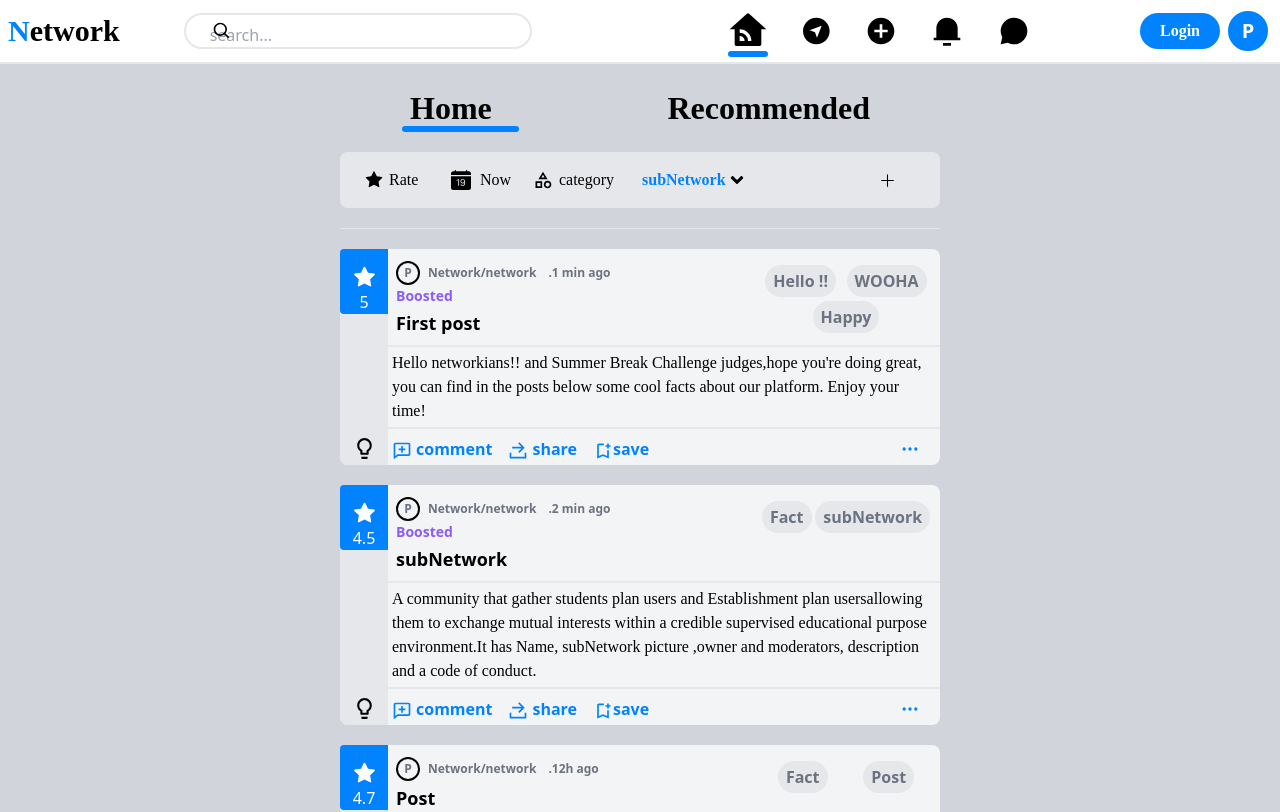
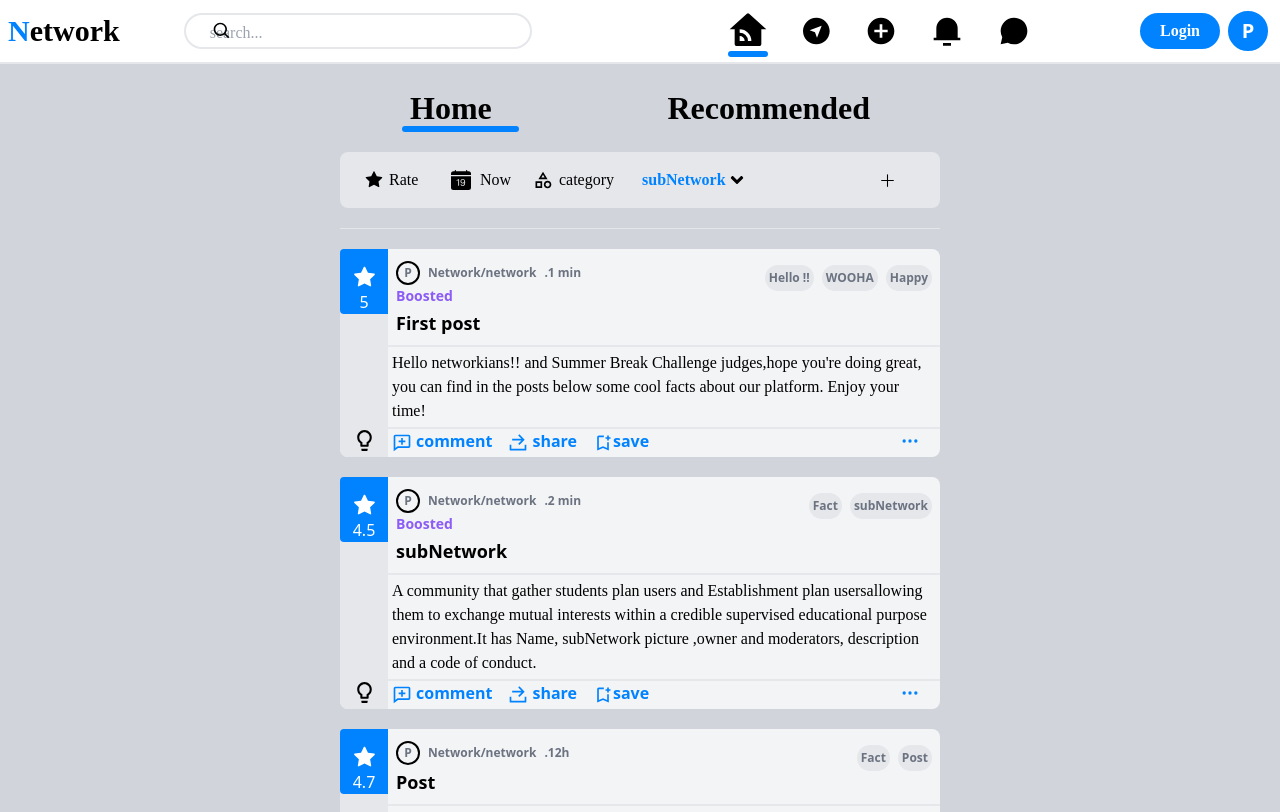
Before and after one commit to i710M3D/Network, a React (Create React App) app: page / in a window 1280 px wide. Shown: the top 812 px of the page. Built offline with nearby package versions, Linux system fonts and the light colour scheme.

Commit message:
5th commit

```diff
--- a/src/App.js
+++ b/src/App.js
@@ -1,6 +1,6 @@
 
 
-import { BrowserRouter,Route, Router, Routes } from "react-router-dom";
+import { BrowserRouter,Route,  Routes } from "react-router-dom";
 import Home from './Home';
 import CreatePost from './CreatePost';
 import Singin from './signin';
@@ -9,8 +9,7 @@ import Search from "./Search";
 import { useState } from "react";
 import Subplans from "./Subplans";
 import Signup2 from "./signup2";
-import Post from "./Post";
-import Posts from "./Posts";
+
 
 
 
--- a/src/Content.js
+++ b/src/Content.js
@@ -3,10 +3,11 @@ import sbc from "./imgs/1628016249403.jfif";
 import djz from "./imgs/1526292777576.jfif";
 import gdsc from "./imgs/gdsc.png";
 import usthb from "./imgs/usthb.jfif";
+import incubeMe from "./imgs/incubeMe.png";
 import Posts from './Posts';
 import { Link } from "react-router-dom";
 import { useState } from "react";
-const Content = ({side}) => {
+const Content = ({side,hr}) => {
     const [more, setMore] = useState(false);
     return (
         <div className="z-40  flex  ml-5 sm:mx-auto 2xl:ml-[11.9%] max-w-[80%]  ">
@@ -17,80 +18,58 @@ const Content = ({side}) => {
                 </div>
                 <p className=' text-[16px] font-semibold text-gray-500 mx-auto border-b-2 border-gray-200 pb-2 w-[70%] text-center'>Username</p>
                 <p className="text-center text-xs text-gray-400 mt-2 mb-2 border-gray-200 border-b-2 pb-2 w-[80%] mx-auto ">Lorem Ipsum is simply dummy text of the printing and typesetting industry. Lorem Ipsum has been the industry's standard dummy text ever since the 1500s, when an unknown printer took a galley of type and scrambled it to make a type specimen book.</p>
-                <div className="mx-4 flex mt-2 cursor-pointer">
-                    <div className="w-5 h-5 bg-gray-200 rounded-full mr-1 mb-2 "></div>
-                    <div className="w-5 h-5 bg-gray-200 rounded-full mr-1 mb-2 "></div>
-                    <div className="w-5 h-5 bg-gray-200 rounded-full mr-1 mb-2"></div>
-                    <div className="w-5 h-5 bg-gray-200 rounded-full mr-1 mb-2"></div>
-                    <div className="w-5 h-5 bg-gray-200 rounded-full mr-1 mb-2"></div>
-                    <div className="w-5 h-5 bg-gray-200 rounded-full mr-1 mb-2"></div>
-                    <div className="w-5 h-5 bg-gray-200 rounded-full mr-1 mb-2"></div>
-                    <div className="w-5 h-5 bg-gray-200 rounded-full mr-1 mb-2"></div>
-                    <div className="w-5 h-5 bg-gray-200 rounded-full mr-1 mb-2"></div>
-                </div>
-                <div className="mx-4 flex  cursor-pointer">
-                    <div className="w-5 h-5 bg-gray-200 rounded-full mr-1 mb-2 "></div>
-                    <div className="w-5 h-5 bg-gray-200 rounded-full mr-1 mb-2 "></div>
-                    <div className="w-5 h-5 bg-gray-200 rounded-full mr-1 mb-2"></div>
-                    <div className="w-5 h-5 bg-gray-200 rounded-full mr-1 mb-2"></div>
-                    <div className="w-5 h-5 bg-gray-200 rounded-full mr-1 mb-2"></div>
-                    <div className="w-5 h-5 bg-gray-200 rounded-full mr-1 mb-2"></div>
-                    <div className="w-5 h-5 bg-gray-200 rounded-full mr-1 mb-2"></div>
-                    <div className="w-5 h-5 bg-gray-200 rounded-full mr-1 mb-2"></div>
-                    <div className="w-5 h-5 bg-gray-200 rounded-full mr-1 mb-2"></div>
-                </div>
-                <div className="mx-4 flex pb-1 border-b-2 border-b-gray-200 cursor-pointer">
-                    <div className="w-5 h-5 bg-gray-200 rounded-full mr-1 mb-2 "></div>
-                    <div className="w-5 h-5 bg-gray-200 rounded-full mr-1 mb-2 "></div>
-                    <div className="w-5 h-5 bg-gray-200 rounded-full mr-1 mb-2"></div>
-                    <div className="w-5 h-5 bg-gray-200 rounded-full mr-1 mb-2"></div>
-                    <div className="w-5 h-5 bg-gray-200 rounded-full mr-1 mb-2"></div>
-                    <div className="w-5 h-5 bg-gray-200 rounded-full mr-1 mb-2"></div>
-                    <div className="w-5 h-5 bg-gray-200 rounded-full mr-1 mb-2"></div>
-                    <div className="w-5 h-5 bg-gray-200 rounded-full mr-1 mb-2"></div>
-                    <div className="w-5 h-5 bg-gray-200 rounded-full mr-1 mb-2"></div>
-                </div>
-                <div className="flex items-center   border-b-2 w-[90%] mx-auto cursor-pointer">
+                <Badges/>
+                <Badges/>
+                <Badges/>
+                <div className="flex items-center border-t-2   border-b-2 w-[90%] mx-auto cursor-pointer">
                     <MdOutlineBookmarkAdd size={25} className=' ' /><p className=' text-[#0183FF] font-semibold font-mon text-[16px] py-2 hover:text-blue-600' >saved</p>
                 </div>
                 <Link to="/signin" className="text-[#0183FF] font-mon font-semibold my-2 ml-9 cursor-pointer hover:text-blue-600">
                     <h1 >Login</h1>
                 </Link>
             </div>
-            <Posts className="max-w-fit" />
+             <Posts hr={hr} />
             <div className={`w-80 h-fit border-2  flex-col ml-auto rounded-lg bg-gray-100 cursor-pointer hidden 2xl:flex ${side ? ' -translate-x-36 ease-in-out duration-300' : 'ml-auto ease-in-out duration-300'}  `}>
                 <h1 className="font-mon font-bold text-gray-500 my-2 ml-2 text-lg border-b-2 w-[90%] cursor-default">Find new subNetworks</h1>
 
-                <div className=" flex w-[90%] border-b-2 py-2 ml-2 items-center  ">
-                    <div className="w-11 h-11  bg-white rounded-full mr-2"> <img src={sbc} alt="" className="rounded-full" /></div>
-                    <h2 className="font-pop font-semibold text-[14px] text-gray-500 " >Summer Break Challenge</h2>
-                    <h2 className="px-3 font-semibold font-mon text-white bg-[#0183FF] rounded-full ml-auto mr-4 hover:scale-110 hover:bg-blue-600 py-[2px]">Join</h2>
-                </div>
-                <div className=" flex w-[90%] border-b-2 py-2 ml-2 items-center  ">
-                    <div className="w-11 h-11  bg-white rounded-full mr-2"> <img src={djz} alt="" className="rounded-full" /></div>
-                    <h2 className="font-pop font-semibold text-[14px] text-gray-500 " >Djezzy</h2>
-                    <h2 className="px-3 font-semibold font-mon text-white bg-[#0183FF] rounded-full ml-auto mr-4 hover:scale-110 hover:bg-blue-600 py-[2px]">Join</h2>
-                </div>
+               <SubNetworks img={sbc} name="Summer Break Challenge" />
+               <SubNetworks img={djz} name="Djezzy" />
                 <div className=" flex w-[90%]  py-2 ml-2 items-center border-b-2  ">
                     <div className="w-11 h-11  bg-white rounded-full mr-2 flex justify-center items-center text-[#0183FF] font-mon font-semibold text-3xl">N</div>
                     <h2 className="font-pop font-semibold text-[14px] text-gray-500  " >Network</h2>
                     <h2 className="px-3 font-semibold font-mon text-white bg-[#0183FF] rounded-full ml-auto mr-4 hover:scale-110 hover:bg-blue-600 py-[2px]">Join</h2>
                 </div>
-                {more && <div className=" flex w-[90%] border-b-2 py-2 ml-2 items-center  ">
-                    <div className="w-11 h-11  bg-white rounded-full mr-2"> <img src={gdsc} alt="" className="rounded-full" /></div>
-                    <h2 className="font-pop font-semibold text-[14px] text-gray-500 " >GDSC USTHB</h2>
-                    <h2 className="px-3 font-semibold font-mon text-white bg-[#0183FF] rounded-full ml-auto mr-4 hover:scale-110 hover:bg-blue-600 py-[2px]">Join</h2>
-                </div>}
-                {more && <div className=" flex w-[90%] border-b-2 py-2 ml-2 items-center  ">
-                    <div className="w-11 h-11  bg-white rounded-full mr-2"> <img src={usthb} alt="" className="rounded-full" /></div>
-                    <h2 className="font-pop font-semibold text-[14px] text-gray-500 " >Usthb</h2>
-                    <h2 className="px-3 font-semibold font-mon text-white bg-[#0183FF] rounded-full ml-auto mr-4 hover:scale-110 hover:bg-blue-600 py-[2px]">Join</h2>
-                </div>}
-                <h1 className="font-mon font-bold text-gray-500  text-lg  w-full bg-gray-200 flex items-center justify-center py-2 " onClick={() => setMore(!more)} ><p className="hover:drop-shadow-sm hover:scale-105">see all</p></h1>
+                {more && <SubNetworks img={gdsc} name="GDSC USTHB" />}
+                {more && <SubNetworks img={usthb} name="USTHB" />}
+                {more && <SubNetworks img={incubeMe} name="incubeMe" />}
+                <h1 className="font-mon font-bold text-gray-500  text-lg  w-full bg-gray-200 flex items-center justify-center py-2 " onClick={() => setMore(!more)} ><p className="hover:drop-shadow-sm hover:scale-105">see {more ? "less" : "all"}</p></h1>
             </div>
         </div>
     );
 }
+ const Badges = () => {
+    return ( <div className="mx-4 flex mt-2 cursor-pointer">
+    <div className="w-5 h-5 bg-gray-200 rounded-full mr-1 mb-2"></div>
+    <div className="w-5 h-5 bg-gray-200 rounded-full mr-1 mb-2"></div>
+    <div className="w-5 h-5 bg-gray-200 rounded-full mr-1 mb-2"></div>
+    <div className="w-5 h-5 bg-gray-200 rounded-full mr-1 mb-2"></div>
+    <div className="w-5 h-5 bg-gray-200 rounded-full mr-1 mb-2"></div>
+    <div className="w-5 h-5 bg-gray-200 rounded-full mr-1 mb-2"></div>
+    <div className="w-5 h-5 bg-gray-200 rounded-full mr-1 mb-2"></div>
+    <div className="w-5 h-5 bg-gray-200 rounded-full mr-1 mb-2"></div>
+    <div className="w-5 h-5 bg-gray-200 rounded-full mr-1 mb-2"></div>
+</div> );
+ }
+ const SubNetworks = ({img,name}) => {
+    return ( <div className=" flex w-[90%] border-b-2 py-2 ml-2 items-center  ">
+    <div className="w-11 h-11  bg-white rounded-full mr-2"> <img src={img} alt="" className="rounded-full" /></div>
+    <h2 className="font-pop font-semibold text-[14px] text-gray-500 " >{name}</h2>
+    <h2 className="px-3 font-semibold font-mon text-white bg-[#0183FF] rounded-full ml-auto mr-4 hover:scale-110 hover:bg-blue-600 py-[2px]">Join</h2>
+</div> );
+ }
+
+
+
 
 
 
--- a/src/Home.js
+++ b/src/Home.js
@@ -1,15 +1,17 @@
 
+import { useState } from 'react';
 import Content from './Content';
 
 import Filter from './filter';
 
 const Home = ({FunNav,side}) => {
     FunNav(true);
+    const [hr,sethr] = useState(true);
     return (
         <div className="App  w-full h-full relative  ">
 
-            <Filter />
-            <Content side={side} />
+            <Filter hr={hr} Funhr={sethr} />
+            <Content side={side} hr={hr} />
 
         </div>
     );
--- a/src/Post.js
+++ b/src/Post.js
@@ -6,7 +6,7 @@ import { HiOutlineDotsHorizontal } from "react-icons/hi";
 import { FaRegFlag } from "react-icons/fa";
 
 import { useState } from 'react';
-const Post = ( {user,rate,category,boost,content,img,time,title}) => {
+const Post = ( {user,rate,category,boost,content,img,time,title,follow}) => {
     const [down, setDown] = useState(true);
     const [light, setLight] = useState(true);
     const [star, setStar] = useState(true);
@@ -22,29 +22,30 @@ const Post = ( {user,rate,category,boost,content,img,time,title}) => {
                         <AiFillStar size={25} className={star ? 'mt-4' : 'mt-4 text-yellow-400'} />
                         <p className=' '>{rate}</p>
                     </div>
-                    <MdLightbulbOutline size={25} className={light ? 'mt-auto mb-1 hover:scale-110' : 'mt-auto mb-1 text-yellow-500 scale-110 hover:scale-110'} onClick={() => setLight(!light)}/>
+                    <MdLightbulbOutline size={25} className={light ? 'mt-auto mb-1 hover:scale-125' : 'mt-auto mb-1 text-yellow-500 scale-125 hover:scale-125'} onClick={() => setLight(!light)}/>
                 </div>
 
-                <div className=' max-w-[600px]'>
+                <div className=' w-full'>
                     <div className='flex '>
                         <div className='mr-auto'>
                         <div className="flex items-center justify-start  mt-3 ml-2">
-                            <div className='h-6 w-6 border-2 border-black rounded-[50%] flex justify-center items-center '><p className=' text-[12px] font-semibold text-gray-500'>P</p></div>
+                            <div className='h-6 w-6 border-2 border-black rounded-[50%] flex justify-center items-center p-2 '><p className=' text-[12px] font-semibold text-gray-500'>P</p></div>
                             <p className=' text-[12px] font-semibold text-gray-500 ml-2 mr-2 hover:underline '>{user}</p>
-                            <p className=' text-[12px] font-semibold text-gray-500 ml-1 '>.{time}</p>
+                            <p className=' text-[12px] font-semibold text-gray-500  '>.{time}</p>
                         </div>
                         { boost && <p className=' text-[14px] font-bold text-violet-500 ml-2 '>Boosted</p>}
                         <h1 className="ml-2 font-semibold text-[18px] mt-1 mb-2">{title}</h1>
                         </div>
 
-                        <Category category={category} />
+                        <Category category={category}  />
+                    { follow && <h2 className="sm:w-12 sm:h-6 px-2 h-5 sm:px-0  font-mon text-white bg-[#0183FF]  rounded-full  mr-4 hover:scale-110 hover:bg-blue-600 flex items-center justify-center mt-[17px] text-[10px] sm:text-[14px]">Join</h2>}
                     </div>
-                    <div className='w-full h-fit  border-y-2 mb-2 flex flex-wrap'>
+                    <div className='max-w-[600px] h-fit  border-y-2 mb-2 flex flex-wrap'>
                         <p className='p-1 font-pop font-medium'>{content}</p>
-                        <img src={img} alt="" className='w-fit max-h-96 mx-auto '/>
+                        <img src={img} alt="" className=' max-h-96 mx-auto '/>
                     </div>
-                    <div className='flex   items-center mt-1 text-[#0183FF] font-semibold text-md mb-1 ml-1 '>
-                       <div className='hover:text-blue-600 flex'>
+                    <div className='flex -mt-2  items-center  text-[#0183FF] font-semibold text-md mb-1 ml-1 '>
+                    <div className='hover:text-blue-600 flex'>
                        <BiCommentAdd size={20} className='mt-1 mr-1' /><p className='mr-4' >comment </p>
                        </div>
                        <div className='hover:text-blue-600 flex'>
@@ -53,6 +54,7 @@ const Post = ( {user,rate,category,boost,content,img,time,title}) => {
                        <div className={ sv ? 'hover:text-blue-600 flex': 'text-yellow-400 hover:text-yellow-500 flex'} onClick={() => setSv(!sv)}>
                         <MdOutlineBookmarkAdd size={20} className='mt-1 ' /><p className='mr-4'  >save{!sv && <span>d</span>}</p>
                        </div>
+
                        <div className='hover:text-blue-600 flex ml-auto'>
                         <HiOutlineDotsHorizontal size={20} className='cursor-pointer  mr-5' onClick={() => setDown(!down)} />
                        </div>
@@ -77,11 +79,11 @@ const Post = ( {user,rate,category,boost,content,img,time,title}) => {
 
 }
 const Category = ({category}) =>  (
-    <div className='  w-[172px]  flex h-fit flex-wrap justify-between  mt-3 mr-2 '>
-    {category[0] && < p className='rounded-2xl  max-w-32  bg-gray-200 font-semibold text-gray-500  mt-1 flex justify-center px-2 py-1 mx-auto '>{category[0]}</p>}
-    {category[1] && < p className='rounded-2xl  max-w-32  bg-gray-200 font-semibold text-gray-500  mt-1 flex justify-center px-2 py-1 mx-auto'>{category[1]}</p>}
-    {category[2] && < p className='rounded-2xl  max-w-32  bg-gray-200 font-semibold text-gray-500  mt-1 flex justify-center px-2 py-1 mx-auto'>{category[2]}</p>}
-    {category[3] && < p className='rounded-2xl  max-w-32  bg-gray-200 font-semibold text-gray-500  mt-1 flex justify-center px-2 py-1 mx-auto'>{category[3]}</p>}
+    <div className='  w-fit  flex h-fit flex-wrap justify-center  mt-3 mr-2 ml-aut2 '>
+    {category[0] && < p className='rounded-2xl  max-w-32  bg-gray-200 font-semibold text-gray-500   mt-1 flex justify-center px-1 py-1 ml-[2px] sm:ml-2 sm:text-[12px] text-[8px]  '>{category[0]}</p>}
+    {category[1] && < p className='rounded-2xl  max-w-32  bg-gray-200 font-semibold text-gray-500   mt-1 flex justify-center px-1 py-1 ml-[2px] sm:ml-2 sm:text-[12px] text-[8px] '>{category[1]}</p>}
+    {category[2] && < p className='rounded-2xl  max-w-32  bg-gray-200 font-semibold text-gray-500   mt-1 flex justify-center px-1 py-1 ml-[2px] sm:ml-2 sm:text-[12px] text-[8px] '>{category[2]}</p>}
+    {category[3] && < p className='rounded-2xl  max-w-32  bg-gray-200 font-semibold text-gray-500   mt-1 flex justify-center px-1 py-1 ml-[2px] sm:ml-2 sm:text-[12px] text-[8px] '>{category[3]}</p>}
     </div>
     )
 
--- a/src/Posts.js
+++ b/src/Posts.js
@@ -1,19 +1,34 @@
 import Post from "./Post";
-
-const Posts = () => {
+import mnerf from "./imgs/mnerf.jpg";
+const Posts = ({ hr }) => {
     return (
-        <div className=" max-w-fit mx-auto 2xl:ml-auto 2xl:mr-0  ">
-            <Post rate="5" user="Network/network" time="1 min ago" title="First post" content="Hello networkians!! and Summer Break Challenge judges,hope you're doing great, you can find in the posts below some cool facts about our platform. Enjoy your time!" category={['Hello !!', 'WOOHA', 'Happy']} boost={true} />
-            <Post rate="4.5" user="Network/network" time="2 min ago" title="subNetwork" content="A community that gather students plan users and Establishment plan usersallowing them to exchange mutual interests within a credible supervised educational purpose environment.It has Name, subNetwork picture ,owner and moderators, description and a code of conduct." category={['Fact', 'subNetwork']} boost={true} />
-            <Post rate="4.7" user="Network/network" time="12h ago" title="Post" content="
+        <div className="  mx-auto 2xl:ml-auto 2xl:mr-0  min-w-[400px] ">
+            {hr ? <div>
+                <Post rate="5" user="Network/network" time="1 min" title="First post" content="Hello networkians!! and Summer Break Challenge judges,hope you're doing great, you can find in the posts below some cool facts about our platform. Enjoy your time!" category={['Hello !!', 'WOOHA', 'Happy']} boost={true} />
+                <Post rate="4.5" user="Network/network" time="2 min" title="subNetwork" content="A community that gather students plan users and Establishment plan usersallowing them to exchange mutual interests within a credible supervised educational purpose environment.It has Name, subNetwork picture ,owner and moderators, description and a code of conduct." category={['Fact', 'subNetwork']} boost={true} />
+                <Post rate="4.7" user="Network/network" time="12h" title="Post" content="
             Users can share content, images,files,videos and choose in which category it falls.
             It is possible to comment, like, share, save and report any post.
             The post owner can update it.
             The owner / moderators of a subNetwork can delete it if it's against our content policy or the rule of conduct.
             There is an algorithm that checks the content of a post before it will be published,lots of reports or low rating  can lead to the deletion of the post." category={['Fact', 'Post']} boost={false} />
-            <Post rate="4.9" user="Network/network" time="1d ago" title="Sub plans and payment methods" content="We made Subscription plans to distinguish between users,each plan has it privileges, you can always use our platform free.For the payment methods we thought on how to make it easy and available for all and came up with with the idea of paying by SIM card and in our case Djezzy SIM card. " category={['Fact', 'Sub plans','payment']} boost={true} />
-            <Post rate="4.6" user="Network/network" time="1w ago" title="Final word" content="Judges we wanna inform you that you reached the last post, we hope that you enjoyed your experience discovering our idea and as always your Network is your Networth,what are you waiting for??" category={['Goodbye', 'Thanks']} boost={false} />
-        </div>);
+                <Post rate="4.9" user="Network/network" time="1d" title="Sub plans and payment methods" content="We made Subscription plans to distinguish between users,each plan has it privileges, you can always use our platform free.For the payment methods we thought on how to make it easy and available for all and came up with with the idea of paying by SIM card and in our case Djezzy SIM card. " category={['Fact', 'Sub plans', 'payment']} boost={true} />
+                <Post rate="4.6" user="Network/network" time="1w" title="Final word" content="Judges we wanna inform you that you reached the last post, we hope that you enjoyed your experience discovering our idea and as always your Network is your Networth,what are you waiting for??" category={['Goodbye', 'Thanks']} boost={false} />
+            </div> : <div>
+                <Post rate="5" user="Network/network" time="1 min" title="First post" content="" category={['Hello !!', 'WOOHA', 'Happy']} boost={true} follow={true} img={mnerf}/>
+                <Post rate="4.5" user="Network/network" time="2 min" title="subNetwork" content="A community that gather students plan users and Establishment plan usersallowing them to exchange mutual interests within a credible supervised educational purpose environment.It has Name, subNetwork picture ,owner and moderators, description and a code of conduct." category={['Fact', 'subNetwork']} boost={true} />
+                <Post rate="4.7" user="Network/network" time="12h" title="Post" content="
+            Users can share content, images,files,videos and choose in which category it falls.
+            It is possible to comment, like, share, save and report any post.
+            The post owner can update it.
+            The owner / moderators of a subNetwork can delete it if it's against our content policy or the rule of conduct.
+            There is an algorithm that checks the content of a post before it will be published,lots of reports or low rating  can lead to the deletion of the post." category={['Fact', 'Post']} boost={false} />
+                <Post rate="4.9" user="Network/network" time="1d" title="Sub plans and payment methods" content="We made Subscription plans to distinguish between users,each plan has it privileges, you can always use our platform free.For the payment methods we thought on how to make it easy and available for all and came up with with the idea of paying by SIM card and in our case Djezzy SIM card. " category={['Fact', 'Sub plans', 'payment']} boost={true} follow={true} />
+                <Post rate="4.6" user="Network/network" time="1w" title="Final word" content="Judges we wanna inform you that you reached the last post, we hope that you enjoyed your experience discovering our idea and as always your Network is your Networth,what are you waiting for??" category={['Goodbye', 'Thanks']} boost={false} follow={true}/>
+            </div>}
+        </div>
+
+    );
 }
 
 export default Posts;
--- a/src/Search.js
+++ b/src/Search.js
@@ -12,7 +12,7 @@ const Search = ({side,Funside}) => {
 
                 <div className=' h-16 w-full  flex items-center relative border-b-2 bg-white'>
                     <h1 className=' font-mon font-bold text-lg sm:text-3xl ml-2 cursor-pointer'> <span className='text-[#0183FF]'>N</span><span>etwork</span></h1>
-                    <input type="text" placeholder='search...' className='h-9 w-[550px] rounded-[32px] pl-6 border-2 border-gray sm:ml-16 ml-10  placeholder:absolute placeholder:my-1 focus:outline-none ' />
+                    <input type="text" placeholder='search...' className='h-9 w-[550px] rounded-[32px] pl-6 pb-1 text-gray-700 font-pop border-2 border-gray sm:ml-16 ml-10  placeholder:absolute placeholder:my-1 focus:outline-none ' />
                     <BiSearch size={20} className=' absolute  sm:left-[212px] left-[136px]' />
                     <div className='ml-[15%]  justify-between w-[500px] h-fit  relative  px-2 py-[10px] hidden lg:flex'>
                         <Link to='/'>
```
Also changed, not shown: src/CreatePost.js (+17 -10 lines), src/filter.js (+5 -5 lines), src/imgs/incubeMe.png (added), src/imgs/mnerf.jpg (added).
